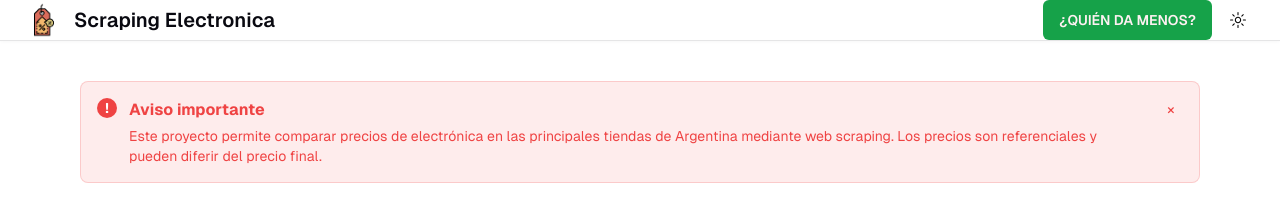
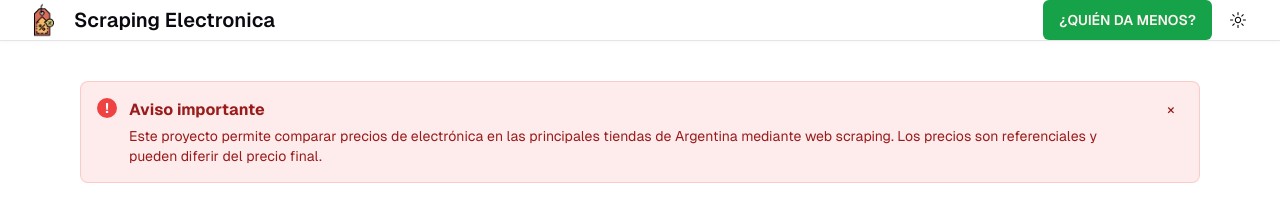
Before and after one commit to dpaul20/quiendamenos, a Next.js app: page / in a window 1280 px wide. Shown: the top 216 px of the page. Built offline with nearby package versions, Linux system fonts and the light colour scheme.

Commit message:
fix(a11y): improve color contrast in Disclaimer component
Replace text-destructive (#ef4444, ratio ~3.1:1) with text-red-800
(#991b1b, ratio ~6.9:1) in light mode and text-red-400 in dark mode
to meet WCAG AA 4.5:1 requirement.

```diff
--- a/src/components/Disclaimer.tsx
+++ b/src/components/Disclaimer.tsx
@@ -12,15 +12,15 @@ export default function Disclaimer() {
         <span className="font-bold text-sm leading-none select-none">!</span>
       </div>
       <div className="flex flex-col gap-1 flex-1 min-w-0">
-        <p className="text-base font-bold text-destructive">Aviso importante</p>
-        <p className="text-sm font-normal leading-5 text-destructive">
+        <p className="text-base font-bold text-red-800 dark:text-red-400">Aviso importante</p>
+        <p className="text-sm font-normal leading-5 text-red-800 dark:text-red-400">
           Este proyecto permite comparar precios de electrónica en las
           principales tiendas de Argentina mediante web scraping. Los precios
           son referenciales y pueden diferir del precio final.
         </p>
       </div>
       <button
-        className="size-6 rounded flex items-center justify-center text-destructive shrink-0 hover:bg-destructive/10 transition-colors"
+        className="size-6 rounded flex items-center justify-center text-red-800 dark:text-red-400 shrink-0 hover:bg-destructive/10 transition-colors"
         onClick={() => setVisible(false)}
         aria-label="Cerrar aviso"
       >
```
